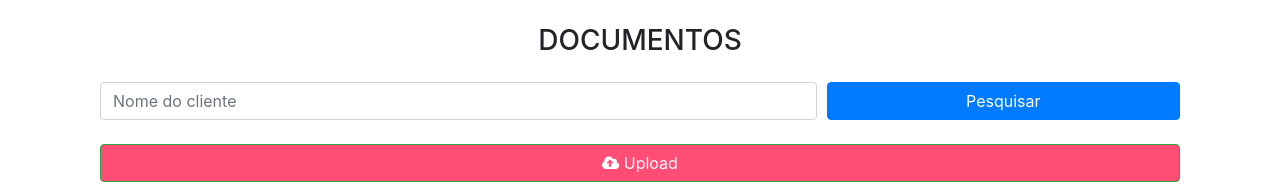
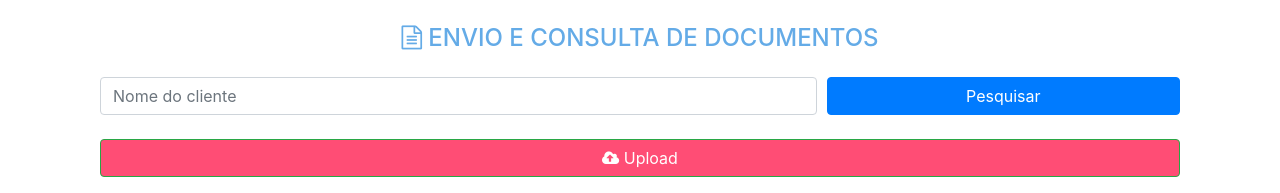
Before and after one commit to figueredorv/crm, a PHP site: page /documentos.php in a window 1280 px wide. Shown: the part 69-262 px from the top of the page. Run offline with PHP 8.4, Linux system fonts and the light colour scheme.

Commit message:
Tudo certo!

```diff
--- a/documentos.php
+++ b/documentos.php
@@ -58,7 +58,9 @@ function excluirDocumento($conexao, $id)
     </nav>
     <div class="container">
         <div class="container mt-4">
-            <h3 class="text-center mb-4">DOCUMENTOS</h3>
+            <h4 class="text-center mb-4 custom-text-color">
+                <i class="fa fa-file-text-o custom-icon-color" aria-hidden="true"></i> ENVIO E CONSULTA DE DOCUMENTOS
+            </h4>
             <!-- Formulário de pesquisa -->
             <form method="POST" action="documentos.php" class="mb-4">
                 <div class="form-row">
@@ -71,11 +73,24 @@ function excluirDocumento($conexao, $id)
                 </div>
             </form>
 
+            <style>
+                .custom-text-color {
+                    color: #64ABE7;
+                    /* Substitua pela cor desejada em formato hexadecimal, RGB, ou nome da cor (Cor do texto ENVIO E CONSULTA DE DOCUMENTOS)*/
+                }
+
+                .custom-icon-color {
+                    color: #64ABE7;
+                    /* Substitua pela cor desejada em formato hexadecimal, RGB, ou nome da cor (cor do ícone)*/
+                }
+            </style>
+
+
             <!-- Botão para cadastrar um novo documento -->
 
-                <button type="button" class="btn btn-success btn-block mb-3" data-toggle="modal" data-target="#modalExemplo" style="background-color: #FF4D75;">
-                    <i class="fa fa-cloud-upload"></i> Upload
-                </button>
+            <button type="button" class="btn btn-success btn-block mb-3" data-toggle="modal" data-target="#modalExemplo" style="background-color: #FF4D75;">
+                <i class="fa fa-cloud-upload"></i> Upload
+            </button>
 
             <table class="table table-striped">
                 <thead>
--- a/propostas.php
+++ b/propostas.php
@@ -426,7 +426,7 @@ $nomeusuario = $_SESSION['nome_usuario'];
                       <form method="POST" action="propostas.php" enctype="multipart/form-data">
                         <div class="form-row">
                           <div class="form-group col-md-6">
-                            <label for="inputNome">NOME</label>
+                            <label for="inputNome">NOME*</label>
                             <input name="inputNome" type="text" class="form-control" id="inputNome" placeholder="" required>
                           </div>
                           <div class="form-group col-md-3">
@@ -1180,6 +1180,10 @@ $nomeusuario = $_SESSION['nome_usuario'];
 <!--CADASTRAR -->
 
 <?php
+
+
+
+
 
 
 
--- a/usuarios.php
+++ b/usuarios.php
@@ -8,7 +8,7 @@ include('verificar_login.php');
 <html>
 
 <head>
-  <title>Ocorrências</title>
+  <title>Usuários</title>
 
 
   <meta content='width=device-width, initial-scale=1.0, maximum-scale=1.0, user-scalable=0, shrink-to-fit=no' name='viewport' />
```
Also changed, not shown: profile.php (+9 -5 lines). Lines whose indentation alone changed are shown as unchanged.
